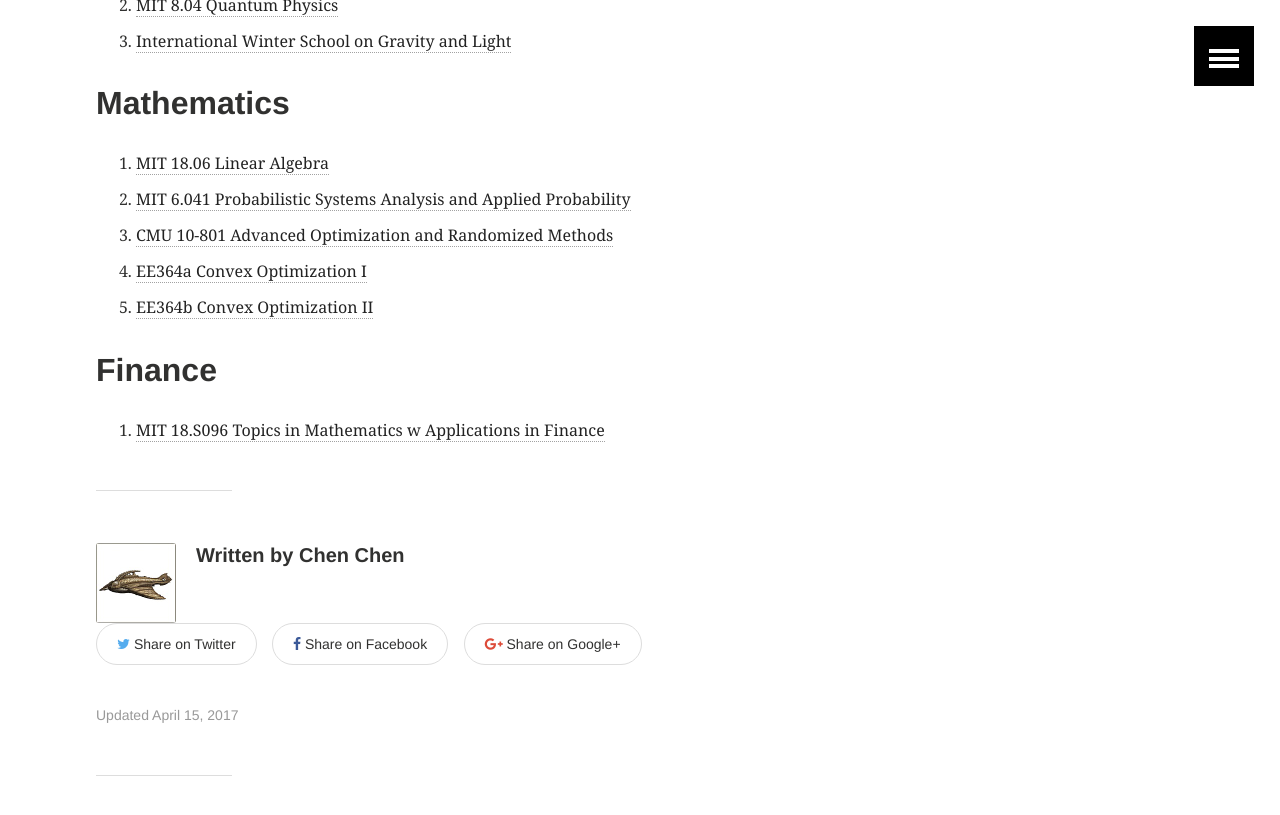
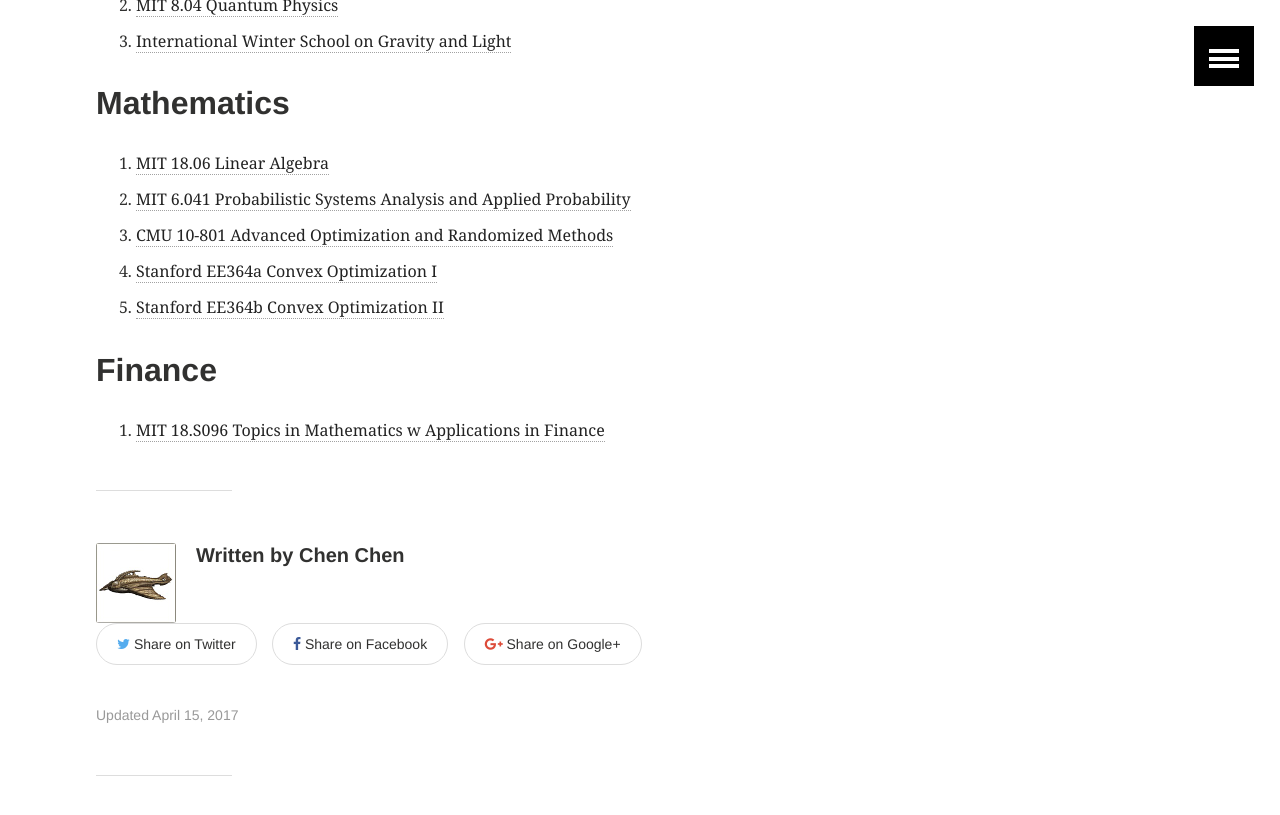
Before and after one commit to alex8937/alex8937.github.io, a Jekyll site: the page built from _posts/study/2017-04-15-Openware-Course-List.md, in a window 1280 px wide and 900 px high, scrolled down 2324 px. Shown: the top 815 px of the window. Built offline with Jekyll 4.4.1, drawn with Linux system fonts in a browser that asks for light colours; comment, search, counter and statistics services are not loaded.

Commit message:
Amend last commit

```diff
--- a/_posts/study/2017-04-15-Openware-Course-List.md
+++ b/_posts/study/2017-04-15-Openware-Course-List.md
@@ -59,8 +59,8 @@
 1. [MIT 18.06 Linear Algebra](https://ocw.mit.edu/courses/mathematics/18-06-linear-algebra-spring-2010/)
 2. [MIT 6.041 Probabilistic Systems Analysis and Applied Probability](https://ocw.mit.edu/courses/electrical-engineering-and-computer-science/6-041-probabilistic-systems-analysis-and-applied-probability-fall-2010/)
 3. [CMU 10-801 Advanced Optimization and Randomized Methods](http://www.cs.cmu.edu/~suvrit/teach/aopt.html)
-4. [EE364a Convex Optimization I](https://stanford.edu/class/ee364a/)
-5. [EE364b Convex Optimization II](https://stanford.edu/class/ee364b/)
+4. [Stanford EE364a Convex Optimization I](https://stanford.edu/class/ee364a/)
+5. [Stanford EE364b Convex Optimization II](https://stanford.edu/class/ee364b/)
 
 ## Finance
 1. [MIT 18.S096 Topics in Mathematics w Applications in Finance](https://www.youtube.com/playlist?list=PLUl4u3cNGP63ctJIEC1UnZ0btsphnnoHR)
```
